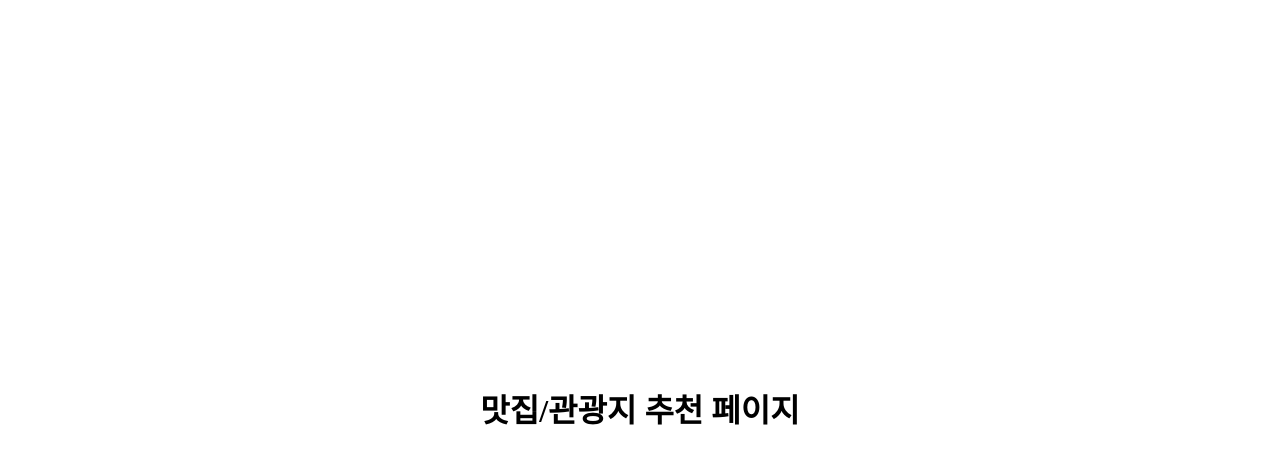
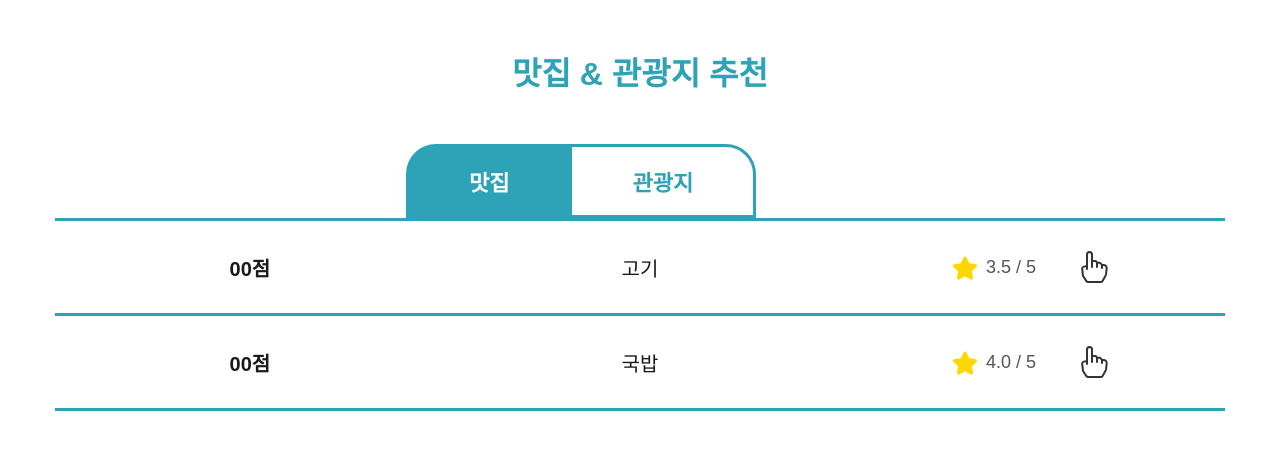
Before and after one commit to taesungs/TemiNai, a React (Vite) app: page /recommend in a window 1280 px wide. Shown: the top 464 px of the page. Built offline with nearby package versions, Linux system fonts and the light colour scheme.

Commit message:
[feat] 맛집/관광지 추천 1차

```diff
--- a/src/pages/Recommendation.jsx
+++ b/src/pages/Recommendation.jsx
@@ -1,7 +1,292 @@
-export default function PromoVideo() {
+import React, { useState } from "react";
+import { FaStar } from "react-icons/fa";
+import { BsHandIndex } from "react-icons/bs";
+
+const Recommendation = () => {
+  const [tab, setTab] = useState("맛집");
+  const [selected, setSelected] = useState(null);
+
+  const restaurantList = [
+    {
+      id: 1,
+      name: "00점",
+      menu: "고기",
+      rating: 3.5,
+      address: "서울특별시 강북구 00로 12",
+      time: "10:00 ~ 22:00",
+      phone: "02-123-4567",
+      desc: "가성비 좋은 고깃집으로 지역 주민들에게 인기 있는 곳입니다.",
+    },
+    {
+      id: 2,
+      name: "00점",
+      menu: "국밥",
+      rating: 4.0,
+      address: "서울특별시 강북구 00길 21",
+      time: "09:00 ~ 21:00",
+      phone: "02-987-6543",
+      desc: "진한 국물 맛으로 유명한 전통 국밥집입니다.",
+    },
+  ];
+
+  const attractionList = [
+    {
+      id: 3,
+      name: "00관광지",
+      menu: "전망대",
+      rating: 4.3,
+      address: "서울특별시 중구 00로 11",
+      time: "09:00 ~ 19:00",
+      phone: "02-555-8888",
+      desc: "도심 속에서 서울을 한눈에 볼 수 있는 대표 명소입니다.",
+    },
+  ];
+
+  const list = tab === "맛집" ? restaurantList : attractionList;
+
+  const handleSelect = (item) => {
+    setSelected(selected?.id === item.id ? null : item);
+  };
+
   return (
-    <div className="flex flex-col items-center justify-center h-screen bg-gray-50">
-      <h1 className="text-3xl font-bold mb-4">맛집/관광지 추천 페이지</h1>
+    <div
+      style={{
+        fontFamily: "Pretendard, sans-serif",
+        color: "#1A1A1A",
+        minHeight: "100vh",
+        backgroundColor: "white",
+        display: "flex",
+        flexDirection: "column",
+        alignItems: "center",
+      }}
+    >
+      {/* 제목 */}
+      <h1
+        style={{
+          fontSize: "2rem",
+          fontWeight: "800",
+          color: "#2EA3B7",
+          margin: "40px 0 50px",
+        }}
+      >
+        맛집 & 관광지 추천
+      </h1>
+
+      {/* 탭 버튼 */}
+      <div
+        style={{
+          width: "100%", // 목록과 같은 폭 안에서 왼쪽 정렬
+          display: "flex",
+          justifyContent: "flex-start", // 왼쪽 정렬
+          gap: "0px", // 버튼 사이 간격 제거
+          marginBottom: "0",
+        }}
+      >
+        {["맛집", "관광지"].map((label, idx) => (
+          <button
+            key={label}
+            onClick={() => {
+              setTab(label);
+              setSelected(null);
+            }}
+            style={{
+              fontSize: "22px",
+              fontWeight: "700",
+              padding: "18px 60px",
+              borderRadius:
+                idx === 0
+                  ? "30px 0 0 0" // 왼쪽 버튼 둥글게
+                  : "0 30px 0 0", // 오른쪽 버튼 둥글게
+              border: `3px solid #2EA3B7`,
+              borderLeft: idx === 0 ? "3px solid #2EA3B7" : "none", // 사이 경계선 없애기
+              backgroundColor: tab === label ? "#2EA3B7" : "white",
+              color: tab === label ? "white" : "#2EA3B7",
+              cursor: "pointer",
+              transition: "0.2s",
+            }}
+          >
+            {label}
+          </button>
+        ))}
+      </div>
+
+      {/* 목록 */}
+      {!selected ? (
+        <div
+          style={{
+            width: "250%",
+            borderTop: "3px solid #2EA3B7",
+          }}
+        >
+          {list.map((item) => (
+            <div
+              key={item.id}
+              onClick={() => handleSelect(item)}
+              style={{
+                display: "grid",
+                gridTemplateColumns: "1fr 1fr 1fr",
+                alignItems: "center",
+                padding: "30px 0",
+                borderBottom: "3px solid #2EA3B7",
+                cursor: "pointer",
+                transition: "background 0.2s",
+              }}
+              onMouseEnter={(e) =>
+                (e.currentTarget.style.background = "#f3f9ff")
+              }
+              onMouseLeave={(e) => (e.currentTarget.style.background = "white")}
+            >
+              <div
+                style={{
+                  textAlign: "center",
+                  fontWeight: "600",
+                  fontSize: "20px",
+                }}
+              >
+                {item.name}
+              </div>
+
+              <div
+                style={{
+                  textAlign: "center",
+                  fontSize: "20px",
+                }}
+              >
+                {item.menu}
+              </div>
+
+              <div
+                style={{
+                  display: "flex",
+                  justifyContent: "center",
+                  alignItems: "center",
+                  gap: "40px",
+                }}
+              >
+                <div
+                  style={{
+                    display: "flex",
+                    alignItems: "center",
+                    gap: "8px",
+                    fontSize: "18px",
+                    color: "#555",
+                  }}
+                >
+                  <FaStar
+                    style={{
+                      color: "#FFD700",
+                      fontSize: "26px",
+                      marginTop: "2px",
+                    }}
+                  />
+                  <span>{item.rating.toFixed(1)} / 5</span>
+                </div>
+                <BsHandIndex style={{ fontSize: "32px", color: "#333" }} />
+              </div>
+            </div>
+          ))}
+        </div>
+      ) : (
+        <div
+          style={{
+            width: "100%",
+            border: "3px solid #2EA3B7",
+            borderRadius: "20px",
+            padding: "35px 40px",
+          }}
+        >
+          <div
+            onClick={() => handleSelect(selected)}
+            style={{
+              display: "flex",
+              justifyContent: "space-between",
+              borderBottom: "3px solid #2EA3B7",
+              paddingBottom: "15px",
+              marginBottom: "20px",
+              cursor: "pointer",
+            }}
+          >
+            <div style={{ fontSize: "22px", fontWeight: "600" }}>
+              {selected.name}
+            </div>
+            <div
+              style={{
+                display: "flex",
+                alignItems: "center",
+                gap: "25px",
+                fontSize: "18px",
+              }}
+            >
+              <div
+                style={{ display: "flex", alignItems: "center", gap: "6px" }}
+              >
+                <FaStar style={{ color: "#FFD700", fontSize: "26px" }} />
+                <span>{selected.rating} / 5</span>
+              </div>
+              <BsHandIndex style={{ fontSize: "30px" }} />
+            </div>
+          </div>
+
+          <div style={{ display: "flex", gap: "30px" }}>
+            <div
+              style={{
+                flex: "1",
+                textAlign: "center",
+              }}
+            >
+              <div
+                style={{
+                  width: "120px",
+                  height: "120px",
+                  margin: "0 auto",
+                  backgroundColor: "#d3d3d3",
+                  borderRadius: "16px",
+                  display: "flex",
+                  alignItems: "center",
+                  justifyContent: "center",
+                  fontWeight: "600",
+                  color: "#555",
+                }}
+              >
+                가게 사진
+              </div>
+              <div style={{ marginTop: "10px", fontWeight: "600" }}>
+                {selected.name}
+              </div>
+            </div>
+
+            <div
+              style={{
+                flex: "2",
+                fontSize: "16px",
+                color: "#333",
+                lineHeight: "1.8",
+              }}
+            >
+              <div
+                style={{ borderBottom: "2px solid #2EA3B7", padding: "4px 0" }}
+              >
+                <b>주소</b> {selected.address}
+              </div>
+              <div
+                style={{ borderBottom: "2px solid #2EA3B7", padding: "4px 0" }}
+              >
+                <b>영업시간</b> {selected.time}
+              </div>
+              <div
+                style={{ borderBottom: "2px solid #2EA3B7", padding: "4px 0" }}
+              >
+                <b>전화번호</b> {selected.phone}
+              </div>
+              <div style={{ color: "#888", marginTop: "8px" }}>
+                {selected.desc || "가게 설명"}
+              </div>
+            </div>
+          </div>
+        </div>
+      )}
     </div>
   );
-}
+};
+
+export default Recommendation;
```
